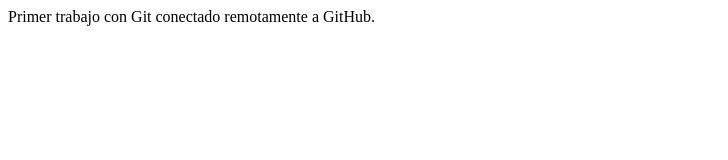
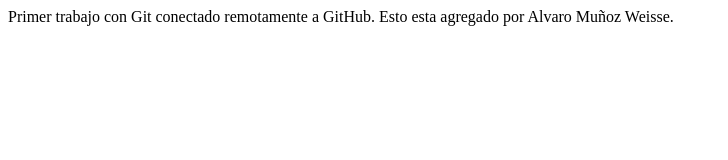
Before and after one commit to JuanPabloMunoz/Proyecto1, a plain HTML site: page index.html in a window 1280 px wide. Shown: the whole page, without its empty margins (0-728 px from the left). Drawn offline with Linux system fonts and the light colour scheme.

Commit message:
Agrege texto al html

```diff
--- a/index.html
+++ b/index.html
@@ -7,5 +7,6 @@
 </head>
 <body>
     Primer trabajo con Git conectado remotamente a GitHub.
+    Esto esta agregado por Alvaro Muñoz Weisse.
 </body>
 </html>
```
